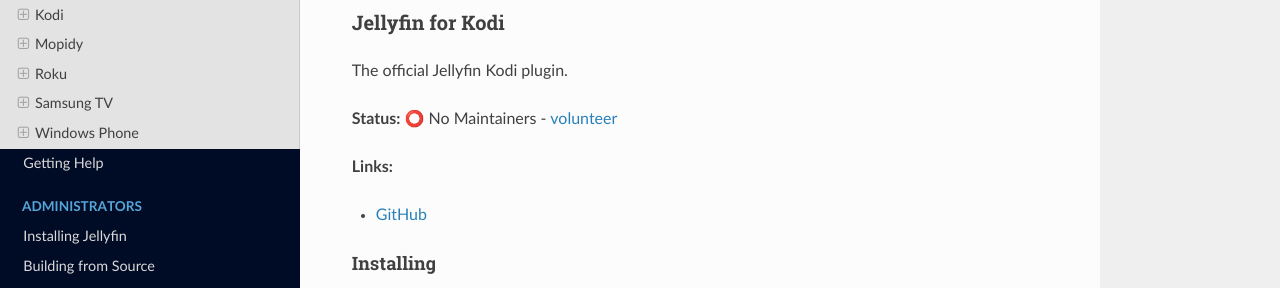
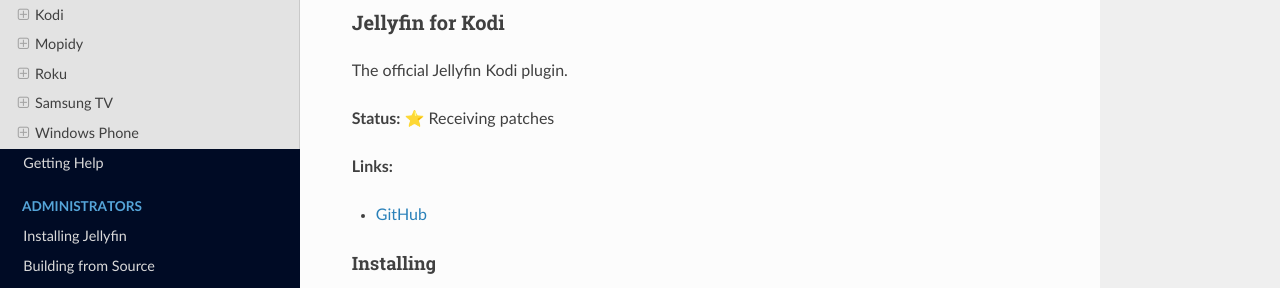
Before and after one commit to jellyfin-archive/jellyfin-docs, an MkDocs documentation site: the page built from docs/clients.md, in a window 1280 px wide and 900 px high, scrolled down 3539 px. Shown: the part 149-437 px from the top of the window. Built offline with MkDocs 1.6.1, drawn with Linux system fonts in a browser that asks for light colours; nearby versions of some CDN libraries; old or Windows-style settings are respelled for this version of MkDocs.

Commit message:
Indicate that Jellyfin for Kodi is receiving updates

```diff
--- a/docs/clients.md
+++ b/docs/clients.md
@@ -134,7 +134,7 @@ The official Jellyfin iOS app.
 
 The official Jellyfin Kodi plugin.
 
-**Status:** ⭕ No Maintainers - [volunteer](/contributor-docs/contributing)
+**Status:** ⭐ Receiving patches
 
 **Links:**
 
```
